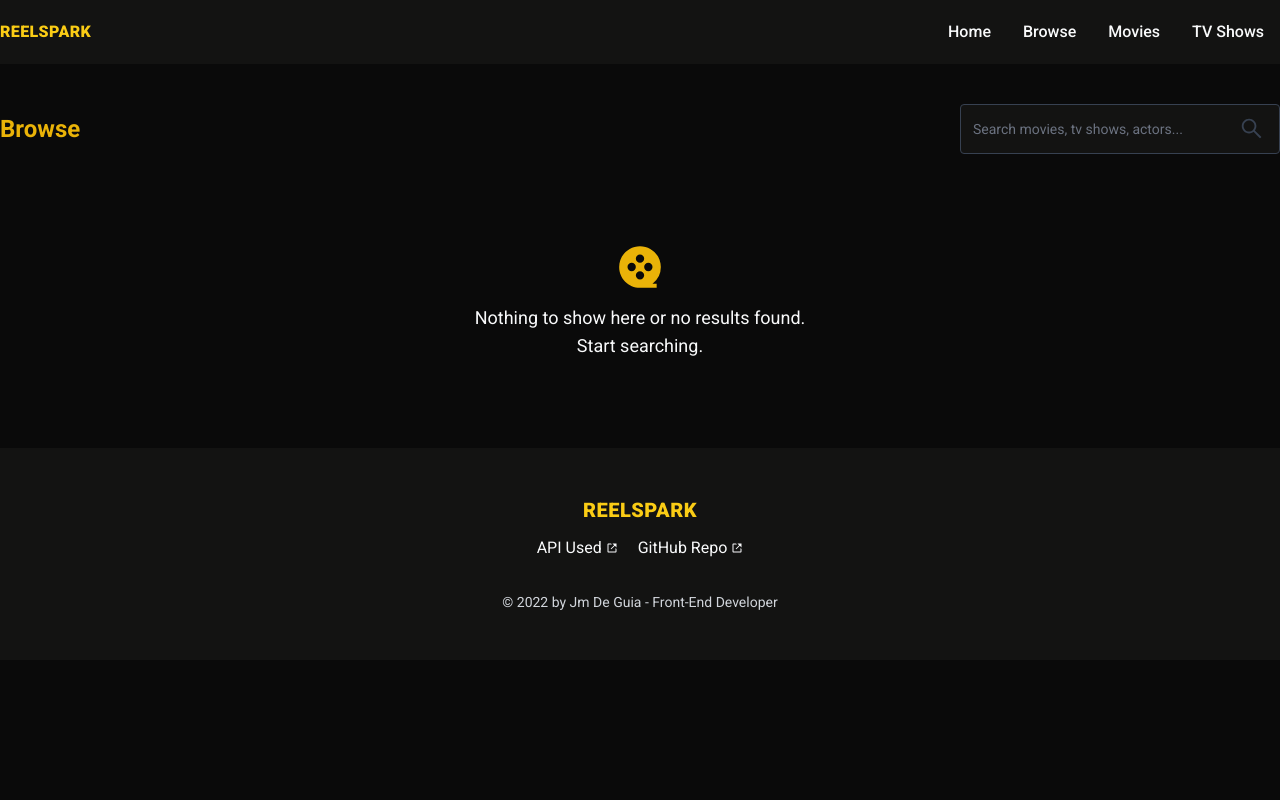
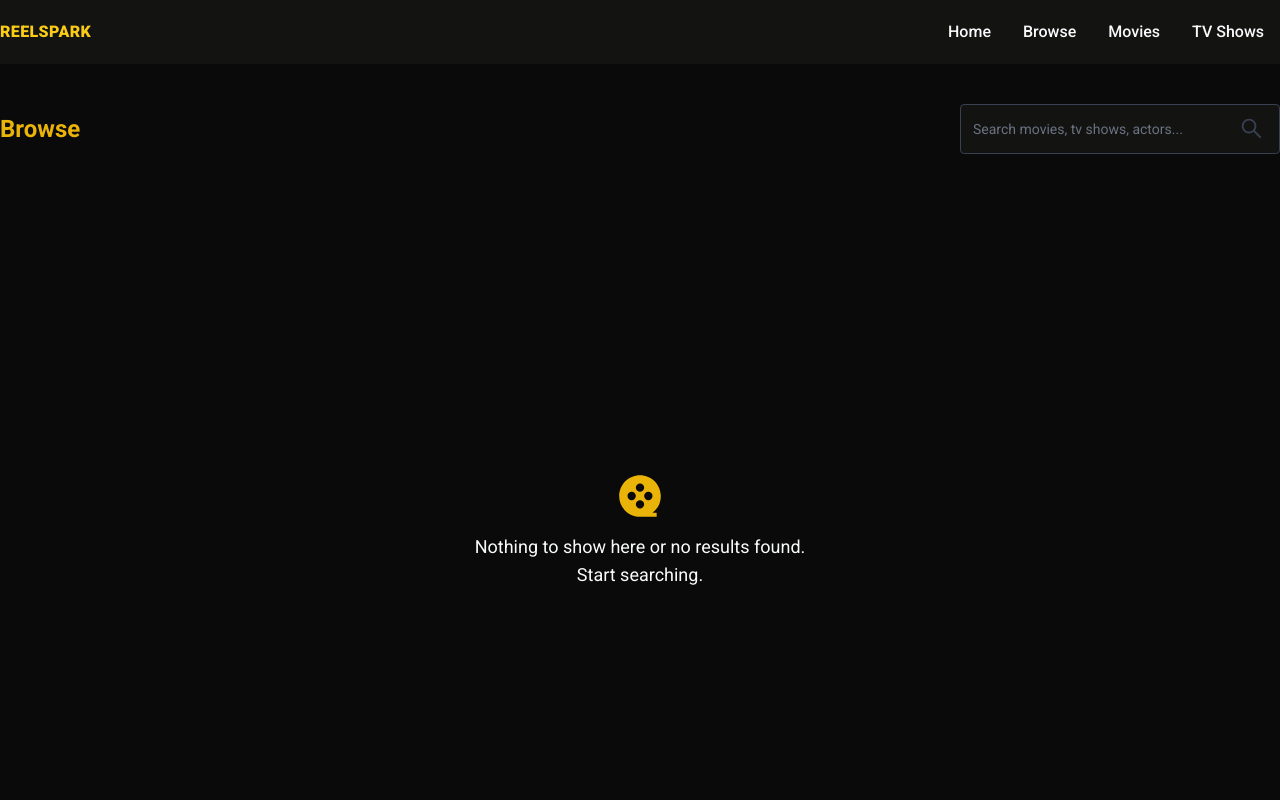
Before and after one commit to jmartindg/Reelspark, a React (Vite) app: page /browse in a window 1280 px wide. Shown: the top 800 px of the page. Built offline with nearby package versions, Linux system fonts and the light colour scheme.

Commit message:
changes: movie & tv show details rating toFixed(1) and browse page styling

```diff
--- a/src/components/StartSearching.jsx
+++ b/src/components/StartSearching.jsx
@@ -3,11 +3,13 @@ import { RiMovie2Fill } from "react-icons/ri";
 
 const StartSearching = () => {
   return (
-    <section className="flex flex-col items-center pt-16 px-4 lg:px-0">
-      <RiMovie2Fill className="text-yellow-500" size={50} />
-      <p className="text-center md:text-lg pt-3">
-        Nothing to show here or no results found. <br /> Start searching.
-      </p>
+    <section className="px-4 lg:px-0">
+      <div className="h-screen flex flex-col items-center justify-center pb-24">
+        <RiMovie2Fill className="text-yellow-500" size={50} />
+        <p className="text-center md:text-lg pt-3">
+          Nothing to show here or no results found. <br /> Start searching.
+        </p>
+      </div>
     </section>
   );
 };
--- a/src/pages/Browse.jsx
+++ b/src/pages/Browse.jsx
@@ -40,7 +40,7 @@ const Browse = () => {
   };
 
   return (
-    <section className="container mx-auto py-10 px-4 lg:px-0">
+    <section className="h-screen container mx-auto py-10 px-4 lg:px-0">
       <header className="mb-6">
         <div className="flex flex-col justify-between md:items-center md:flex-row">
           <h2 className="font-semibold text-2xl text-yellow-500 pb-2 md:pb-0">Browse</h2>
--- a/src/pages/Movies/MovieDetails.jsx
+++ b/src/pages/Movies/MovieDetails.jsx
@@ -100,7 +100,7 @@ const MovieDetails = () => {
               {/* Movie rating */}
               <div className="flex items-center my-4">
                 <AiFillStar size={25} className="text-yellow-500 mr-1" />{" "}
-                <span className="text-gray-300 text-base md:text-lg truncate">{data.vote_average}</span>
+                <span className="text-gray-300 text-base md:text-lg truncate">{Number(data.vote_average).toFixed(1)}</span>
               </div>
 
               {/* Movie tagline */}
--- a/src/pages/TvShows/TvShowDetails.jsx
+++ b/src/pages/TvShows/TvShowDetails.jsx
@@ -90,7 +90,7 @@ const TvShowDetails = () => {
               {/* TV Show rating */}
               <div className="flex items-center my-4">
                 <AiFillStar size={25} className="text-yellow-500 mr-1" />{" "}
-                <span className="text-gray-300 text-base md:text-lg truncate">{data.vote_average}</span>
+                <span className="text-gray-300 text-base md:text-lg truncate">{Number(data.vote_average).toFixed(1)}</span>
               </div>
 
               {/* TV Show tagline */}
```
